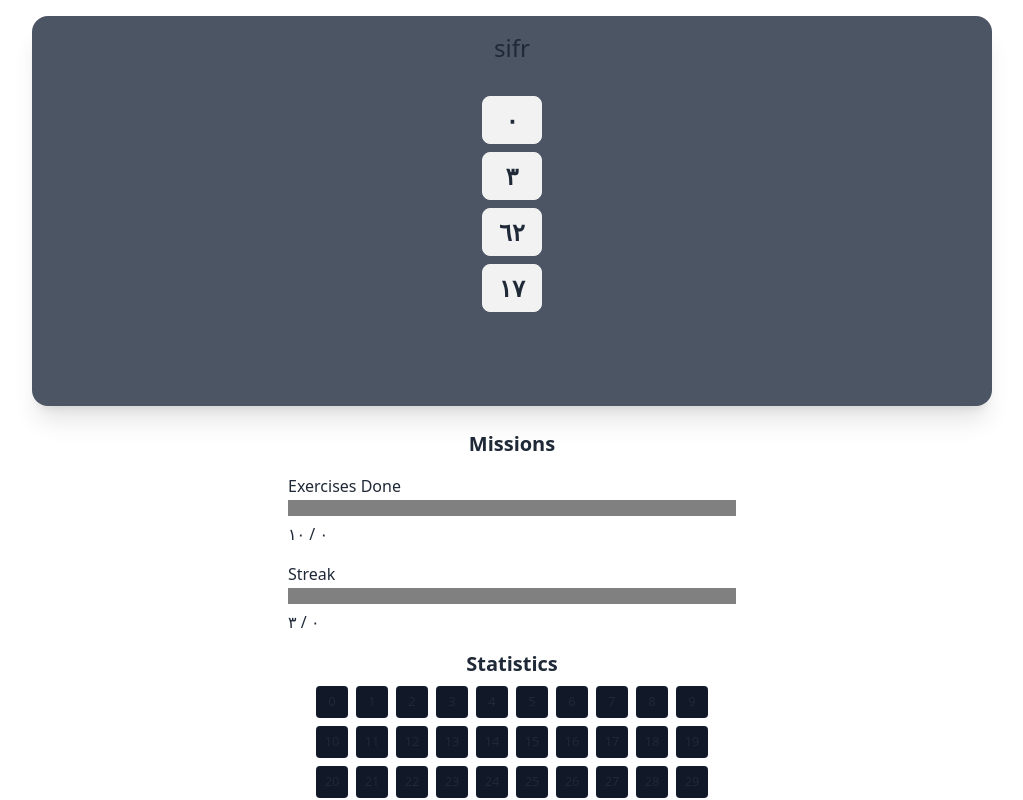
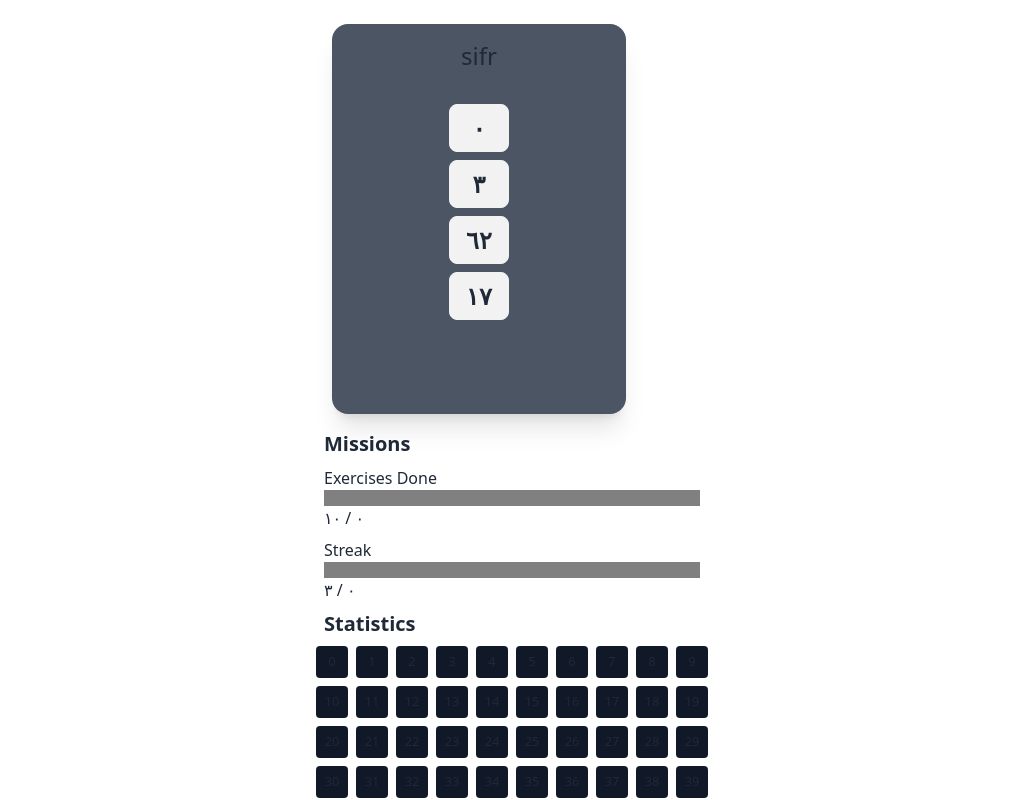
Before and after one commit to koljapluemer/arabic-numbers-practice, a Vue app: page / in a window 1280 px wide. Shown: the top 800 px of the page, without its empty margins (128-1151 px from the left). Built offline with nearby package versions, Linux system fonts and the light colour scheme; no server answers.

Commit message:
reintroduce lost layout improvements

```diff
--- a/src/App.vue
+++ b/src/App.vue
@@ -6,7 +6,7 @@ import { supabase } from "./lib/supabaseClient";
 let numberBank = numbers;
 let fieldUsedAsPrompt = ref("");
 let fieldUsedAsAnswer = ref("");
-let possibleAnswers = ref([])
+let possibleAnswers = ref([]);
 let prompt = ref("");
 let correctAnswer = ref("");
 let givenAnswer = ref("");
@@ -363,6 +363,7 @@ function convertNumberToArabicScript(number) {
 </script>
 
 <template>
+  <main class="p-2">
     <!-- <small> Practiced {{ stats.counter }} times so far </small> -->
     <div
       class="card bg-gray-600 shadow-xl m-4 p-4 flex flex-col justify-start items-center w-3/4 max-w-screen-xl"
@@ -412,7 +413,7 @@ function convertNumberToArabicScript(number) {
     </div>
 
     <h2 class="text-xl font-bold m-2">Missions</h2>
-  <div class="m-2 w-full max-w-md" v-for="(mission, name) in missions">
+    <div class="m-2 flex flex-col max-w-md" v-for="(mission, name) in missions">
       {{ name }}
       <!-- progress bar: -->
       <progress
@@ -448,7 +449,7 @@ function convertNumberToArabicScript(number) {
         </small>
       </div>
     </div>
-
+  </main>
   <footer>
     <small
       >More cool stuff at
```
Lines whose indentation alone changed are shown as unchanged.
